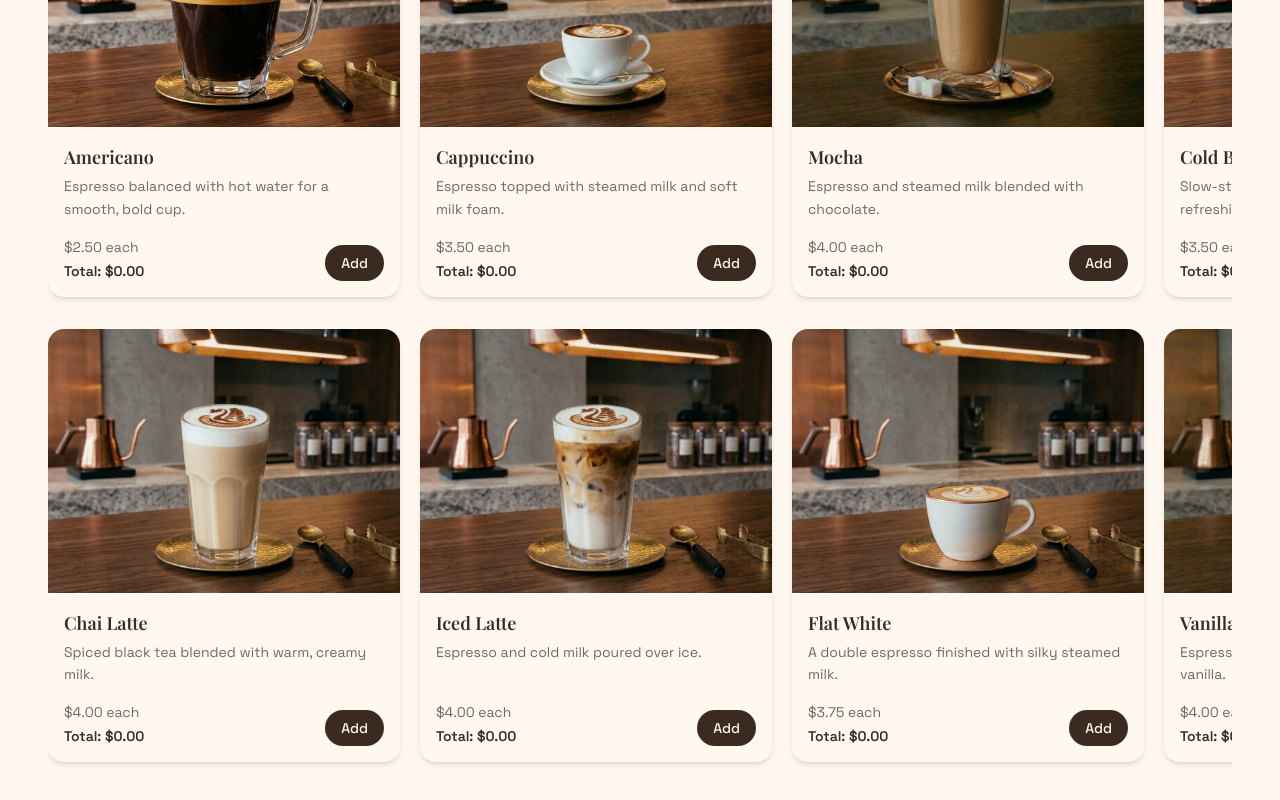
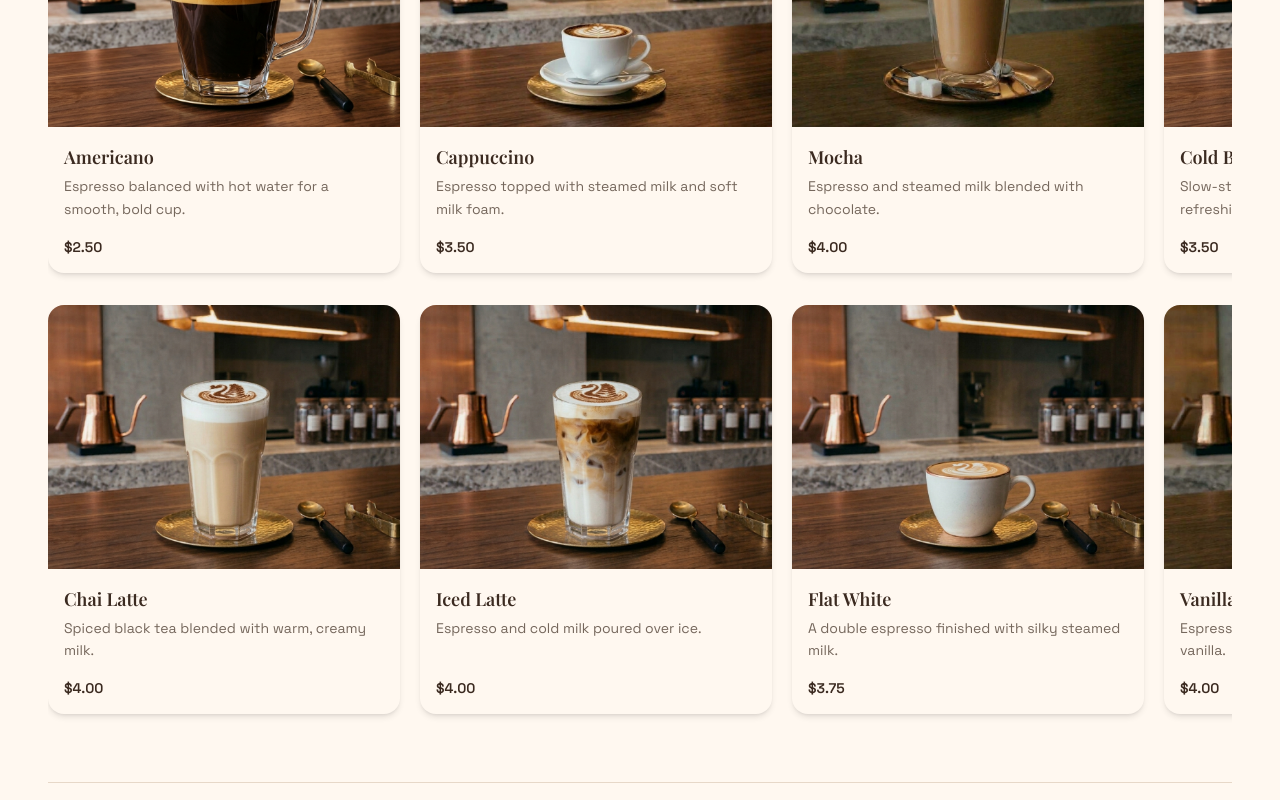
Before and after one commit to 01ChanRaksmey/DowBiCafe, a React (Vite) app: page /menu in a window 1280 px wide. Shown: the part 820-1620 px from the top of the page. Built offline with nearby package versions, Linux system fonts and the light colour scheme; a web font is replaced by a local one.

Commit message:
changed something

```diff
--- a/src/pages/MenuPage/MenuCategoryBlock.jsx
+++ b/src/pages/MenuPage/MenuCategoryBlock.jsx
@@ -1,15 +1,11 @@
-import { useState } from "react";
-
 const formatPrice = (price) =>
   new Intl.NumberFormat("en-US", {
     style: "currency",
     currency: "USD",
   }).format(price);
 
+// Product preview: photo area, then product details with price and Add action.
 const MenuProductCard = ({ product }) => {
-  const [quantity, setQuantity] = useState(0);
-  const total = quantity * product.price;
-
   return (
     <article className="flex h-full flex-col overflow-hidden rounded-2xl bg-primary shadow-md">
       {product.image ? (
@@ -31,55 +27,9 @@ const MenuProductCard = ({ product }) => {
         <p className="mt-1 flex-1 font-sans text-sm leading-relaxed text-muted">
           {product.description}
         </p>
-        <div className="mt-4 flex items-end justify-between gap-3">
-          <div className="font-sans text-sm">
-            <p className="text-muted">{formatPrice(product.price)} each</p>
-            <p className="mt-1 font-semibold text-main">
-              Total: {formatPrice(total)}
-            </p>
-          </div>
-          {quantity === 0 ? (
-            <button
-              type="button"
-              onClick={() => setQuantity(1)}
-              aria-label={`Add ${product.name}`}
-              className="rounded-full bg-main px-4 py-2 font-sans text-sm font-medium text-primary transition-colors hover:bg-logo"
-            >
-              Add
-            </button>
-          ) : (
-            <div className="flex items-center gap-3 rounded-full border border-border px-2 py-1">
-              <button
-                type="button"
-                onClick={() => setQuantity((current) => current - 1)}
-                aria-label={`Remove one ${product.name}`}
-                className="grid size-8 place-items-center rounded-full text-main hover:bg-primary-hover"
-              >
-                −
-              </button>
-              <span className="min-w-4 text-center font-sans text-sm text-main">
-                {quantity}
-              </span>
-              <button
-                type="button"
-                onClick={() => setQuantity((current) => current + 1)}
-                aria-label={`Add one ${product.name}`}
-                className="grid size-8 place-items-center rounded-full text-main hover:bg-primary-hover"
-              >
-                +
-              </button>
-            </div>
-          )}
-        </div>
-        {quantity >= 10 && (
-          <p
-            role="status"
-            className="mt-3 rounded-lg border border-amber-300 bg-amber-50 px-3 py-2 font-sans text-xs leading-relaxed text-amber-950"
-          >
-            You have {quantity} {product.name} for {formatPrice(total)}. Please
-            double-check the quantity.
-          </p>
-        )}
+        <p className="mt-4 font-sans text-sm font-semibold text-main">
+          {formatPrice(product.price)}
+        </p>
       </div>
     </article>
   );
--- a/src/pages/MenuPage/MenuPage.jsx
+++ b/src/pages/MenuPage/MenuPage.jsx
@@ -93,7 +93,7 @@ const MenuPage = () => {
         className="sticky top-[77px] z-40 border-y border-border bg-primary shadow-md"
       >
         <div className="overflow-x-auto">
-          <div className="mx-auto flex w-max min-w-full max-w-7xl gap-2 px-4 py-3 sm:gap-3 sm:px-8">
+          <div className="mx-auto flex w-max min-w-full max-w-7xl gap-2 px-4 py-3 sm:gap-3 sm:px-8 md">
             {categories.map((category) => (
               <a
                 key={category.id}
```
